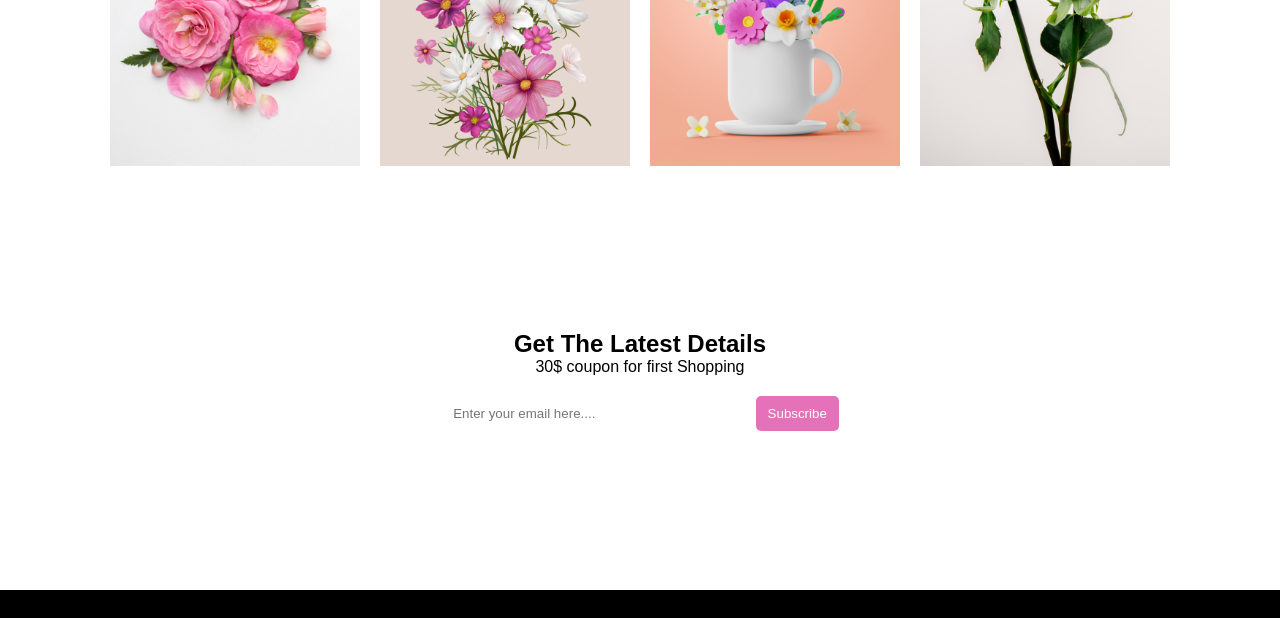
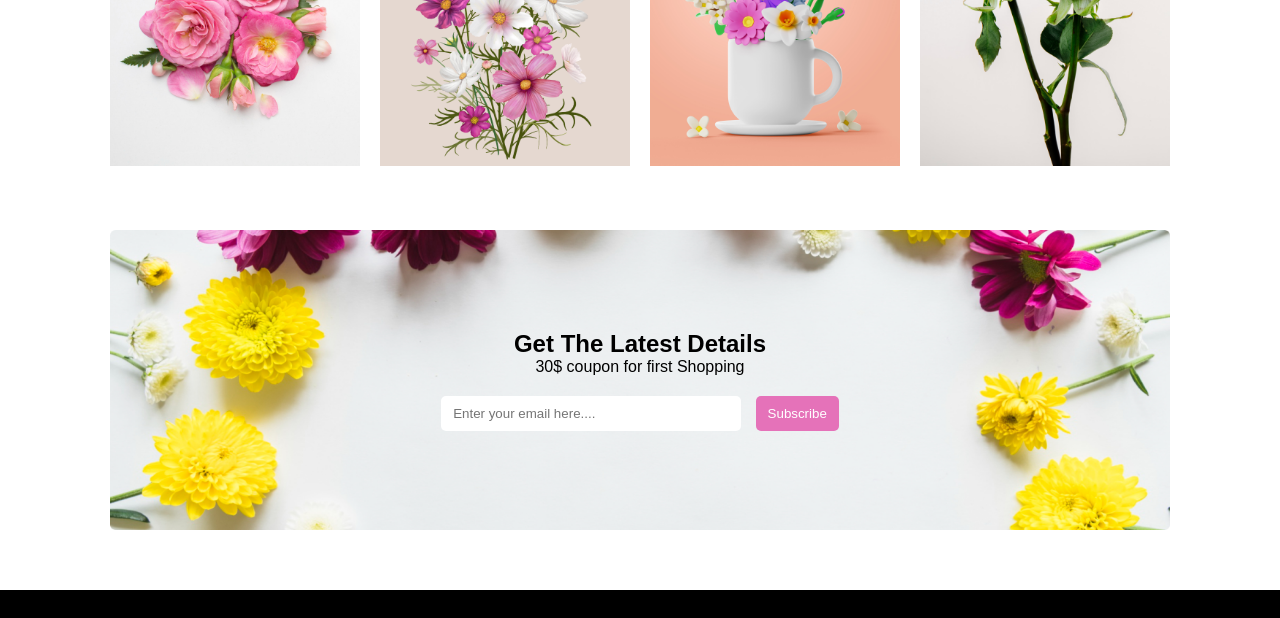
Before and after one commit to ahshakib/flower-shop-html-css-template, a plain HTML site: page index.html in a window 1280 px wide. Shown: the part 1875-2493 px from the top of the page. Drawn offline with Linux system fonts and the light colour scheme; the site is published under a folder, as on GitHub Pages, so addresses that start at the root find nothing.

Commit message:
always use ../ before folder name, naile github dhorte parbena

```diff
--- a/style/index.css
+++ b/style/index.css
@@ -183,7 +183,7 @@
 }
 
 .lastimage {
-    background: url('/Flower Asset/Rectangle 9.png') center no-repeat;
+    background: url('../Flower Asset/Rectangle 9.png') center no-repeat;
     background-size: 100% 100%;
     width: 1060px;
     height: 300px;
```
